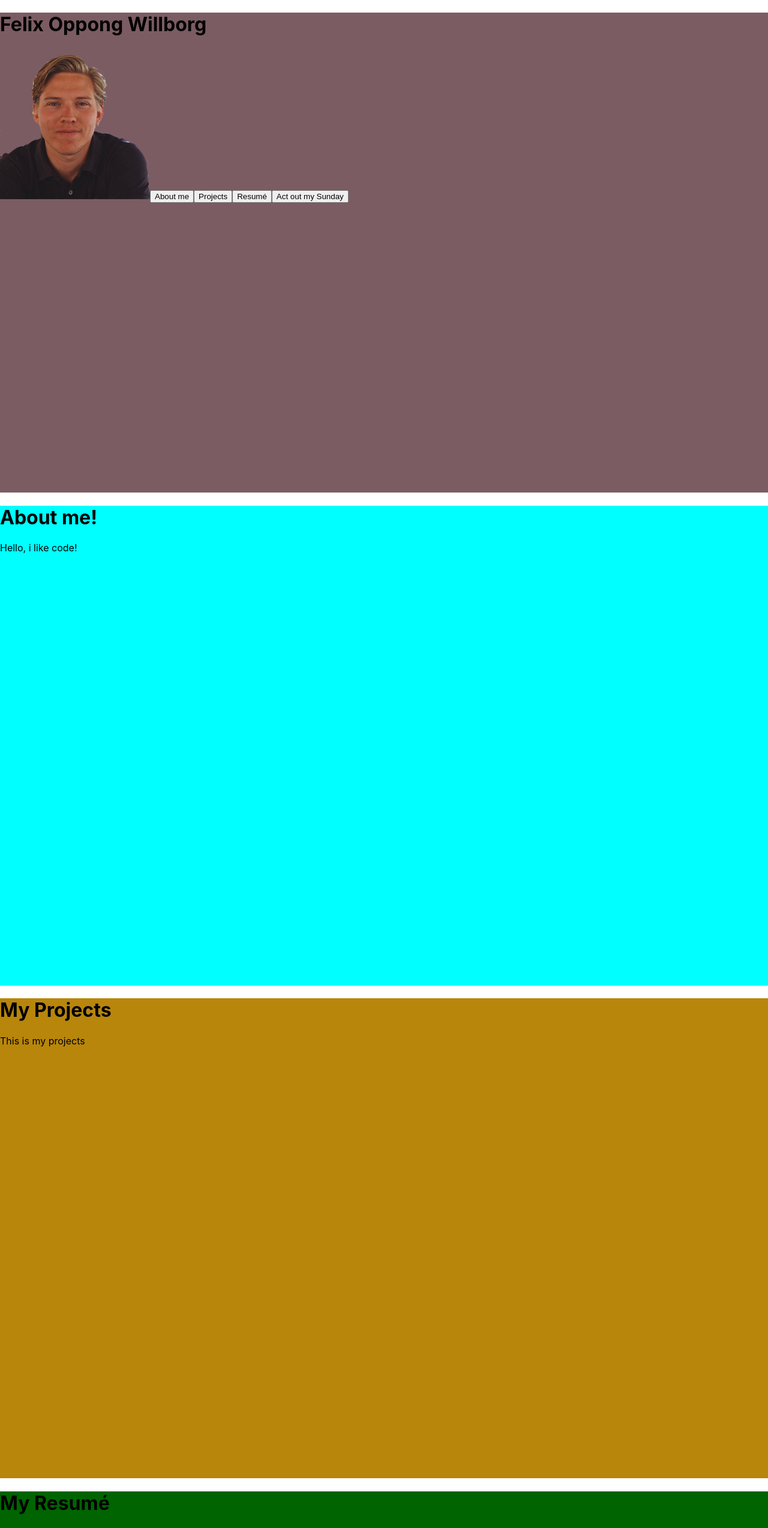
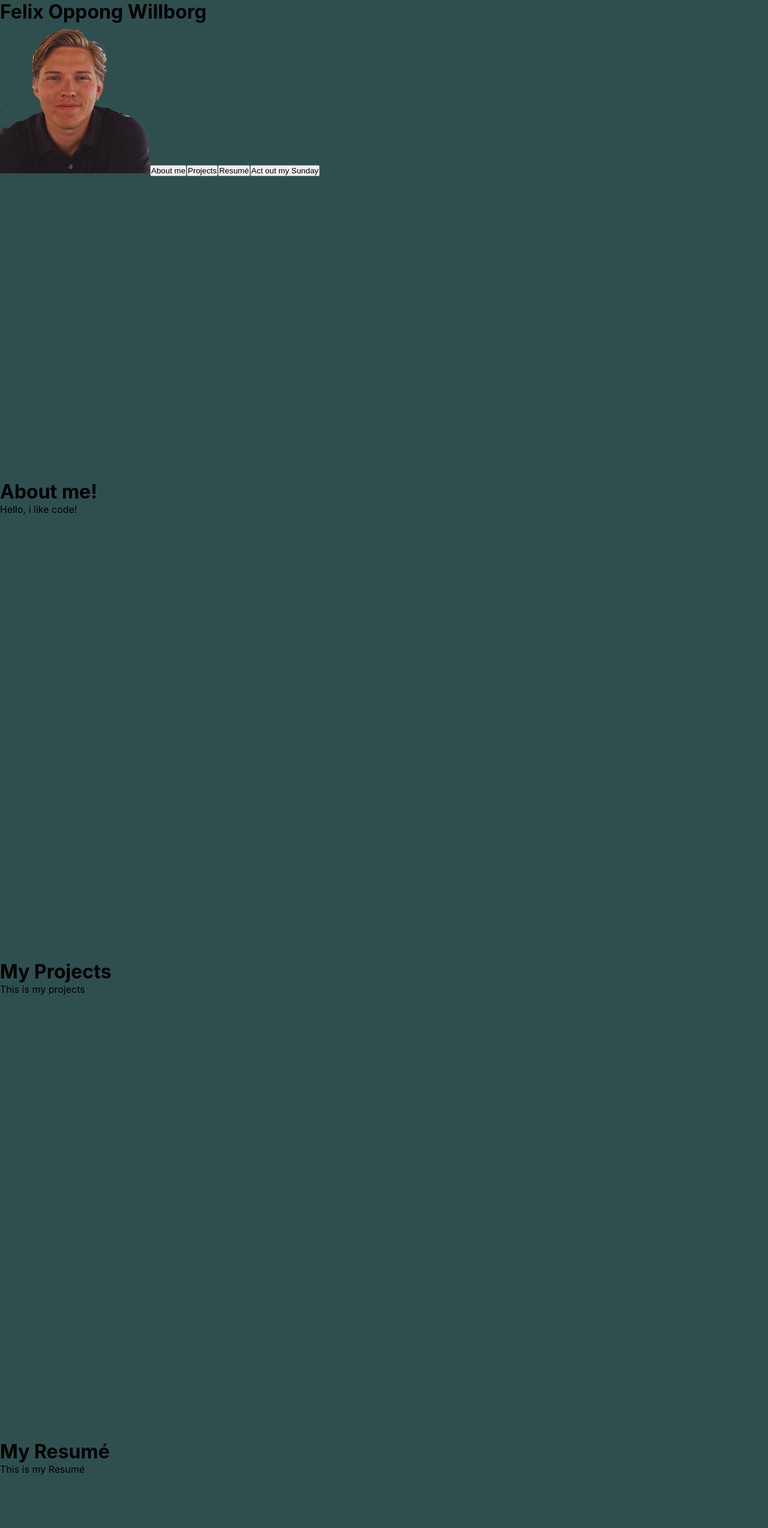
Before and after one commit to felixoppongwillborg/final_portfolio, a React (Create React App) app: page / in a window 1280 px wide. Shown: the top 2547 px of the page at 60% size. Built offline with nearby package versions, Linux system fonts and the light colour scheme.

Commit message:
changed color and fixed padding and margin inbetween sections.

```diff
--- a/src/index.css
+++ b/src/index.css
@@ -17,21 +17,25 @@ code {
 }
 #Home-section{
   height: 100vh;
-  background-color: rgb(123, 92, 98);
+  background-color: #2f4f4f;
 }
 #AboutMe-section{
   height: 100vh;
-  background-color: cyan;
+  background-color:#2f4f4f;
 }
 #Projects-section{
   height: 100vh;
-  background-color: darkgoldenrod;
+  background-color: #2f4f4f;
 }
 #Cv-section{
   height: 100vh;
-  background-color: darkgreen;
+  background-color: #2f4f4f;
 }
 #MySunday-section{
   height: 100vh;
-  background-color:peru;
+  background-color:#2f4f4f;
 }
+* {
+  margin:0;
+  padding:0;
+  }
```
